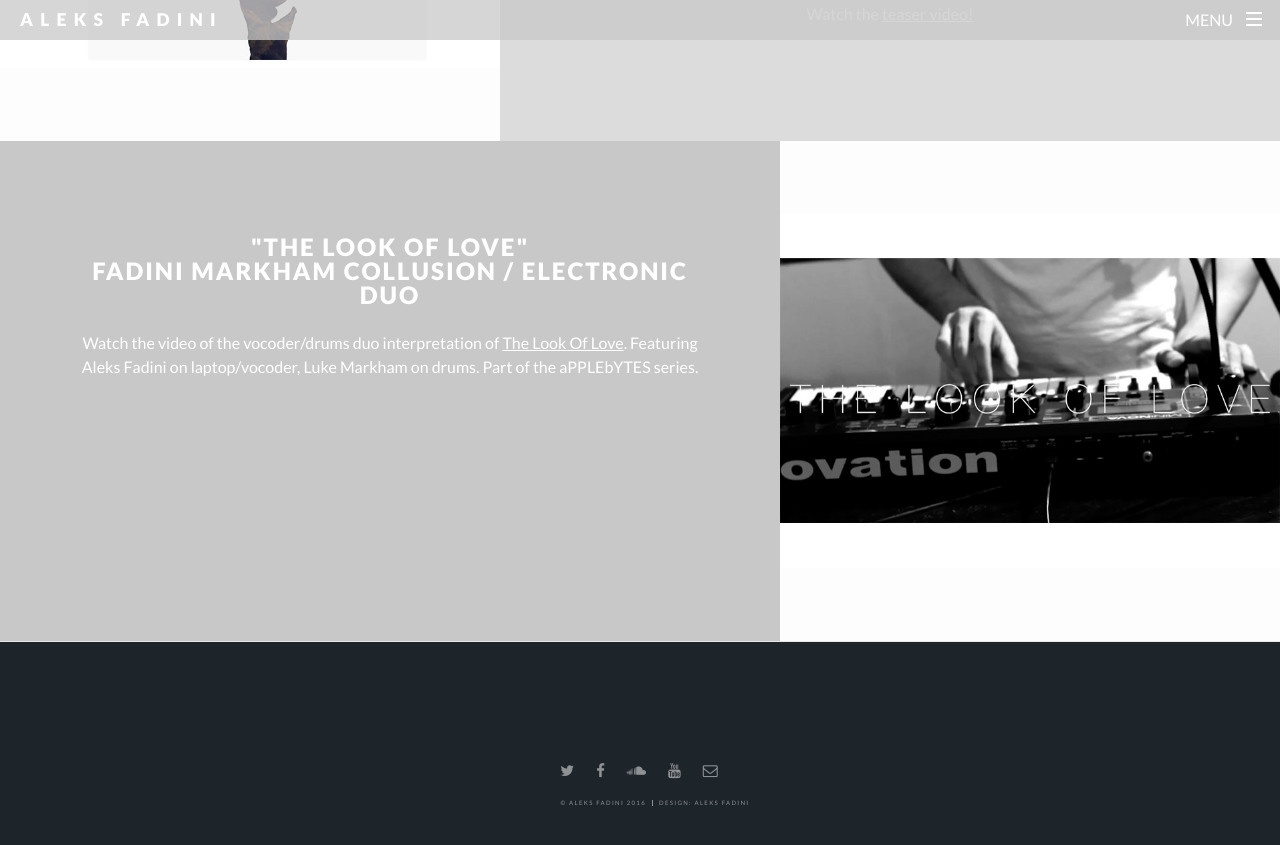
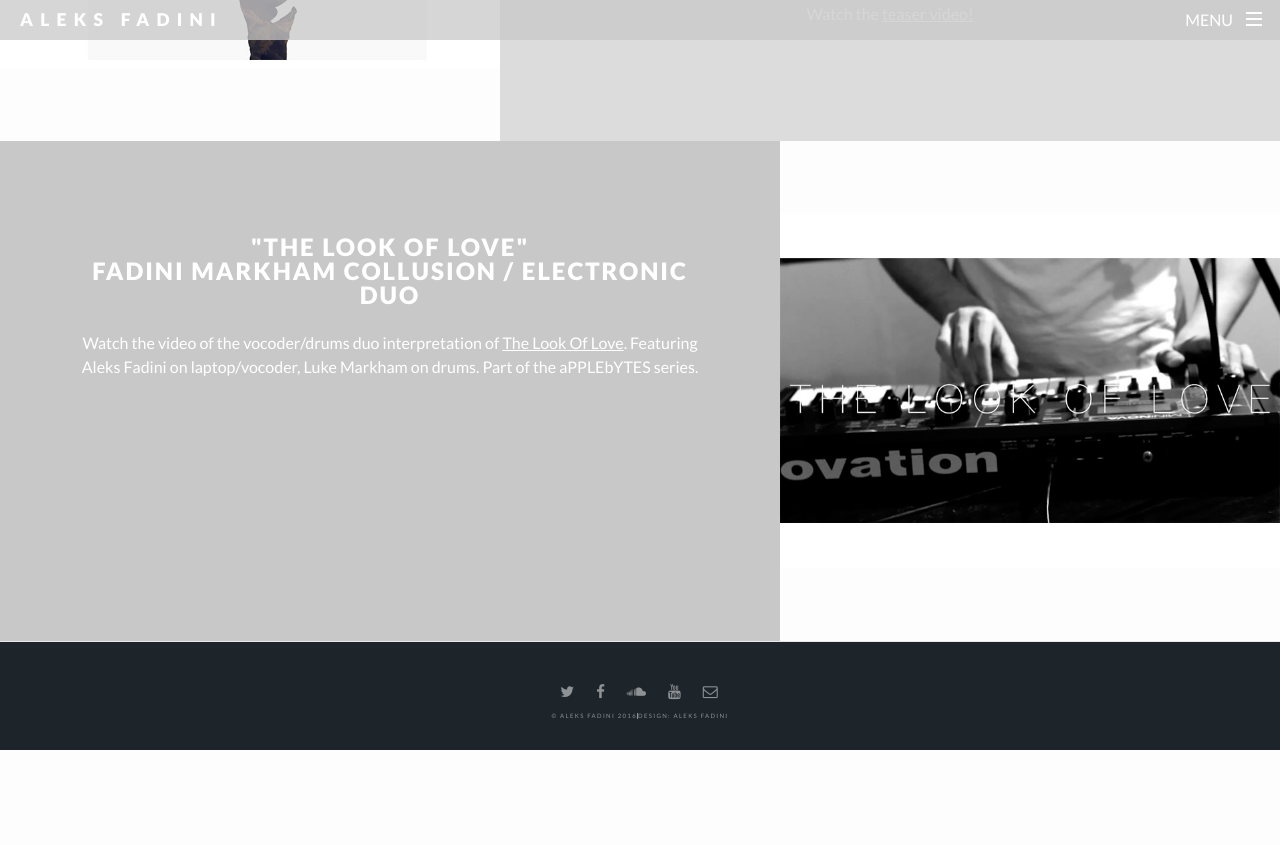
Before and after one commit to danvisintainer/aleksfadini, a Jekyll site: the page built from index.html, in a window 1280 px wide and 900 px high, scrolled down 1259 px. Shown: the top 845 px of the window. Built offline with Jekyll 4.4.1, drawn with Linux system fonts in a browser that asks for light colours; after the commit the page ends 2009 px from its top, so only the background shows below that.

Commit message:
little improvements 3.0

```diff
--- a/_sass/_layout.scss
+++ b/_sass/_layout.scss
@@ -933,12 +933,15 @@
         ul.icons {
             cursor: default;
             list-style: none;
-            margin: 1em 30% 1em 30%;
+            margin: auto;
+            &.likebutton {
+                margin: 1em 30% 1em 30%;
+            }
         }
 
             ul.icons li {
                 display: inline-block;
-                padding: 0 1em 0 0;
+                margin: 0.5em;
             }
 
                 ul.icons li:last-child {
@@ -958,7 +961,7 @@
 /*  <-- Footer --> */
 
     #footer {
-        padding: 6em 0 4em 0 ;
+        margin: auto;
         background-color: #1d242a;
         text-align: center;
     }
@@ -981,6 +984,7 @@
             letter-spacing: 0.225em;
             list-style: none;
             padding: 0;
+            margin: auto;
             text-transform: uppercase;
         }
 
@@ -988,8 +992,6 @@
                 border-left: solid 1px rgba(255, 255, 255, 0.5);
                 display: inline-block;
                 line-height: 1em;
-                margin-left: 1em;
-                padding-left: 1em;
             }
 
                 #footer .copyright li:first-child {
```
